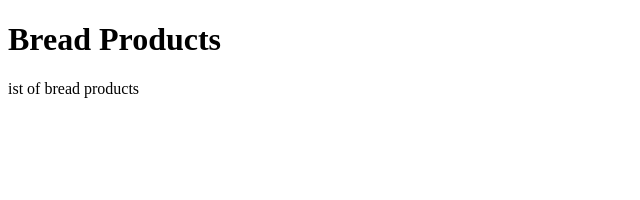
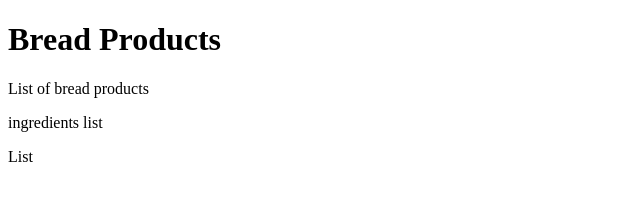
Before and after one commit to kuvishar/com.bread.demo, a plain HTML site: page index.html in a window 1280 px wide. Shown: the whole page, without its empty margins (0-640 px from the left). Drawn offline with Linux system fonts and the light colour scheme.

Commit message:
bug fixed v1.1 for production

```diff
--- a/index.html
+++ b/index.html
@@ -6,6 +6,9 @@
 <body>
 <h1>Bread Products</h1>
 
-<p>ist of bread products</p>
+<p>List of bread products</p>
+
+<span>ingredients list</span>
+<p>List</p>
 </body>
 </html>
```
